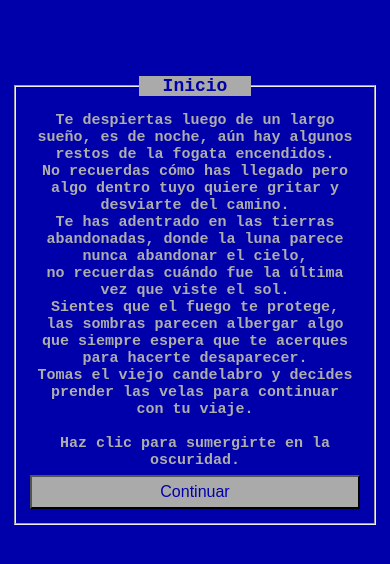
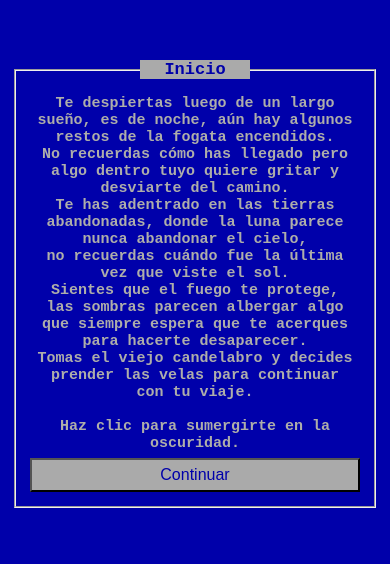
Before and after one commit to uls84/jsterminal, a plain HTML site: page index.html in a window 390 px wide. Shown: the part 150-714 px from the top of the page. Drawn offline with nearby package versions, Linux system fonts and the light colour scheme; a script that the page names is missing; a web font is replaced by a local one.

Commit message:
mediaquery mejora

```diff
--- a/css/style.css
+++ b/css/style.css
@@ -167,7 +167,7 @@ div {
 
   fieldset#contenedor-crearpersonaje {
     padding: 12px;
-    margin: 226px 14px;
+    margin: 210px 14px;
     justify-content: center;
     align-items: center;
   }
@@ -184,7 +184,7 @@ div {
 
   legend {
     padding: 0px 24px;
-    font-size: 18px;
+    font-size: 17px;
   }
 
   p#statusEnergia {
@@ -207,7 +207,7 @@ div {
     flex-direction: column;
     justify-content: center;
     width: auto;
-    margin: 226px 14px;
+    margin: 210px 14px;
   }
 
 
@@ -230,7 +230,7 @@ div {
 
   legend {
     padding: 0px 24px;
-    font-size: 18px;
+    font-size: 17px;
   }
 
   p#statusEnergia {
```
